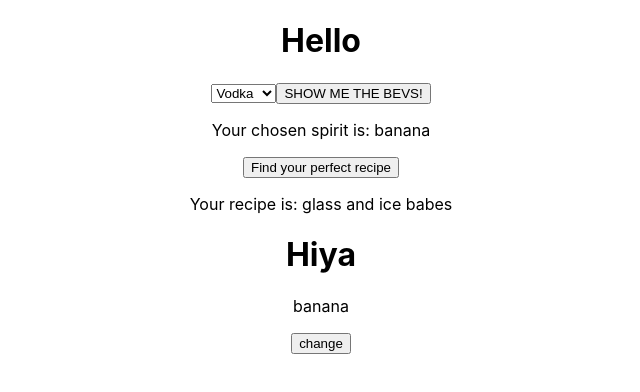
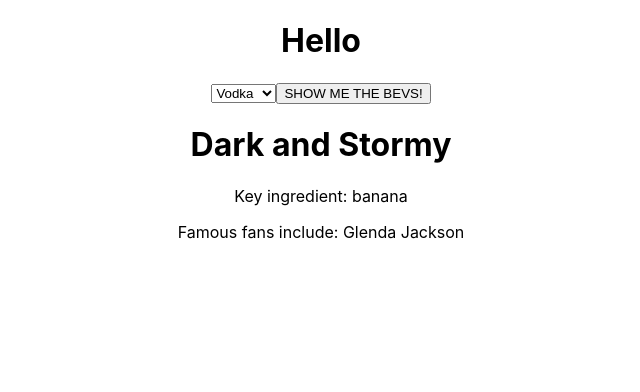
Before and after one commit to elawilkinson/cocktail-saver, a React (Create React App) app: page / in a window 1280 px wide. Shown: the top 392 px of the page, without its empty margins (319-959 px from the left). Built offline with nearby package versions, Linux system fonts and the light colour scheme.

Commit message:
Condensed code

```diff
--- a/src/Components/App/App.js
+++ b/src/Components/App/App.js
@@ -8,17 +8,10 @@ function App() {
   const [spirit, setSpirit] = useState("banana");
   const [recipe, setRecipe] = useState("glass and ice babes")
 
-  function getRecipes(){
-    setRecipe("")
-  }
-
   return (
     <div className="App">
       <h1>Hello</h1>
       <Dropdown spirit={spirit} setSpirit={setSpirit} />
-      <p>Your chosen spirit is: <span>{spirit}</span>  </p>
-      <button onClick={getRecipes}>Find your perfect recipe</button>
-      <p>Your recipe is: {recipe}</p>
       <RecipeCard spirit={spirit} setSpirit={setSpirit} recipe={recipe} setRecipe={setRecipe}/>
 
     </div>
@@ -26,8 +19,3 @@ function App() {
 }
 
 export default App;
-
-
-  // <button onClick={handleClick}>CLICK FOR SPIRIT</button>
-  // <p>Your chosen spirit is {spirit}</p>
-   //  <p>You need a {recipe}</p>
--- a/src/Components/RecipeCard/index.js
+++ b/src/Components/RecipeCard/index.js
@@ -1,17 +1,17 @@
 import React from "react";
 
 
-function RecipeCard ({spirit, setSpirit}) {
-    function handleClick(){
-        setSpirit("yo")
-    }
-
+function RecipeCard ({spirit, setSpirit, recipe, setRecipe}) {
+    const name = "Dark and Stormy";
+    const fan = "Glenda Jackson";
+    console.log(`${spirit} from the card`);
 
     return(
         <div>
-            <h1>Hiya</h1>
-            <p>{spirit}</p>
-            <button onClick={handleClick}>change</button>
+            <h1>{name}</h1>
+            <p>Key ingredient: {spirit} </p>
+            <p>Famous fans include: {fan} </p>
+
         </div>
     )
 }
```
